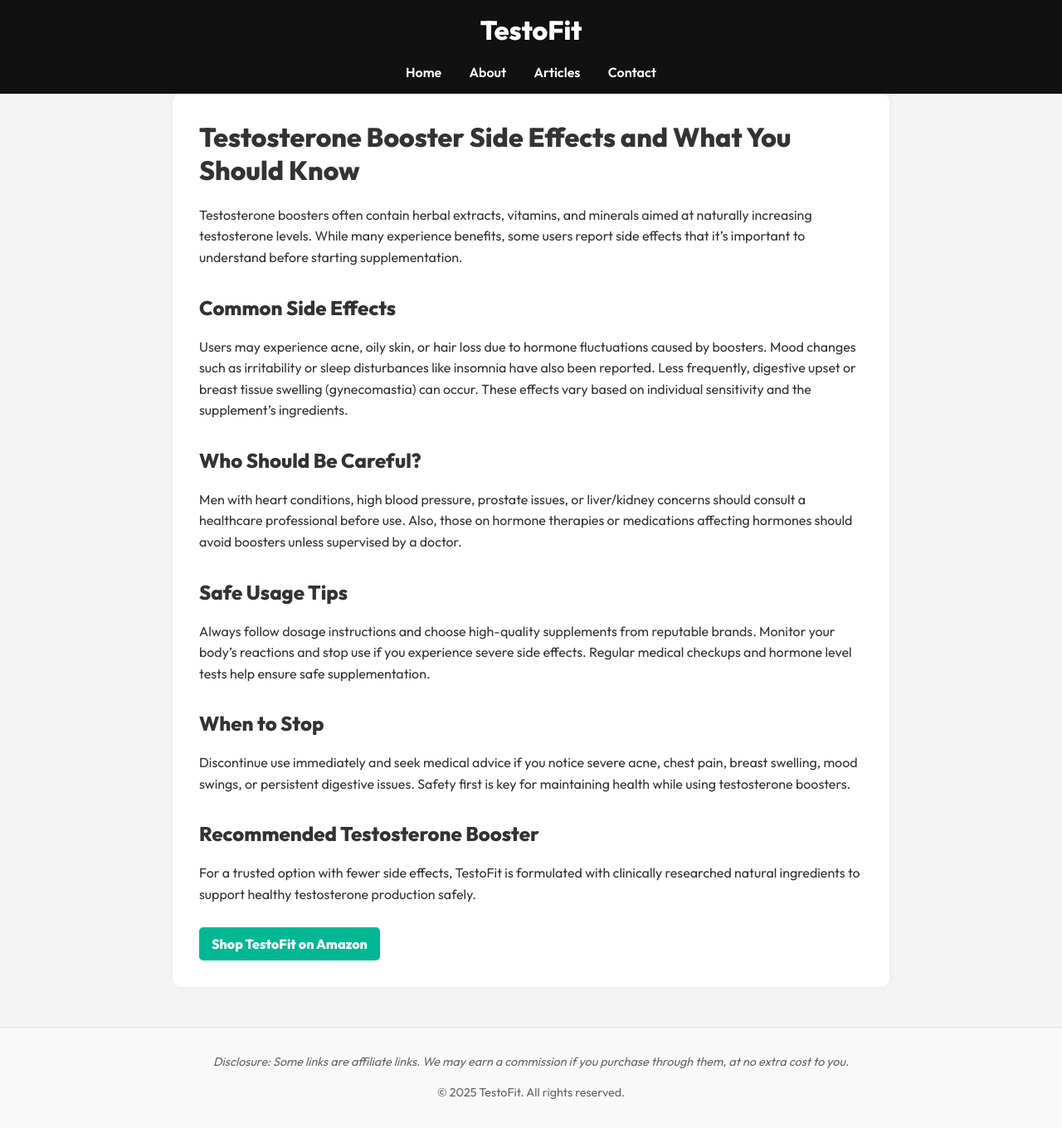
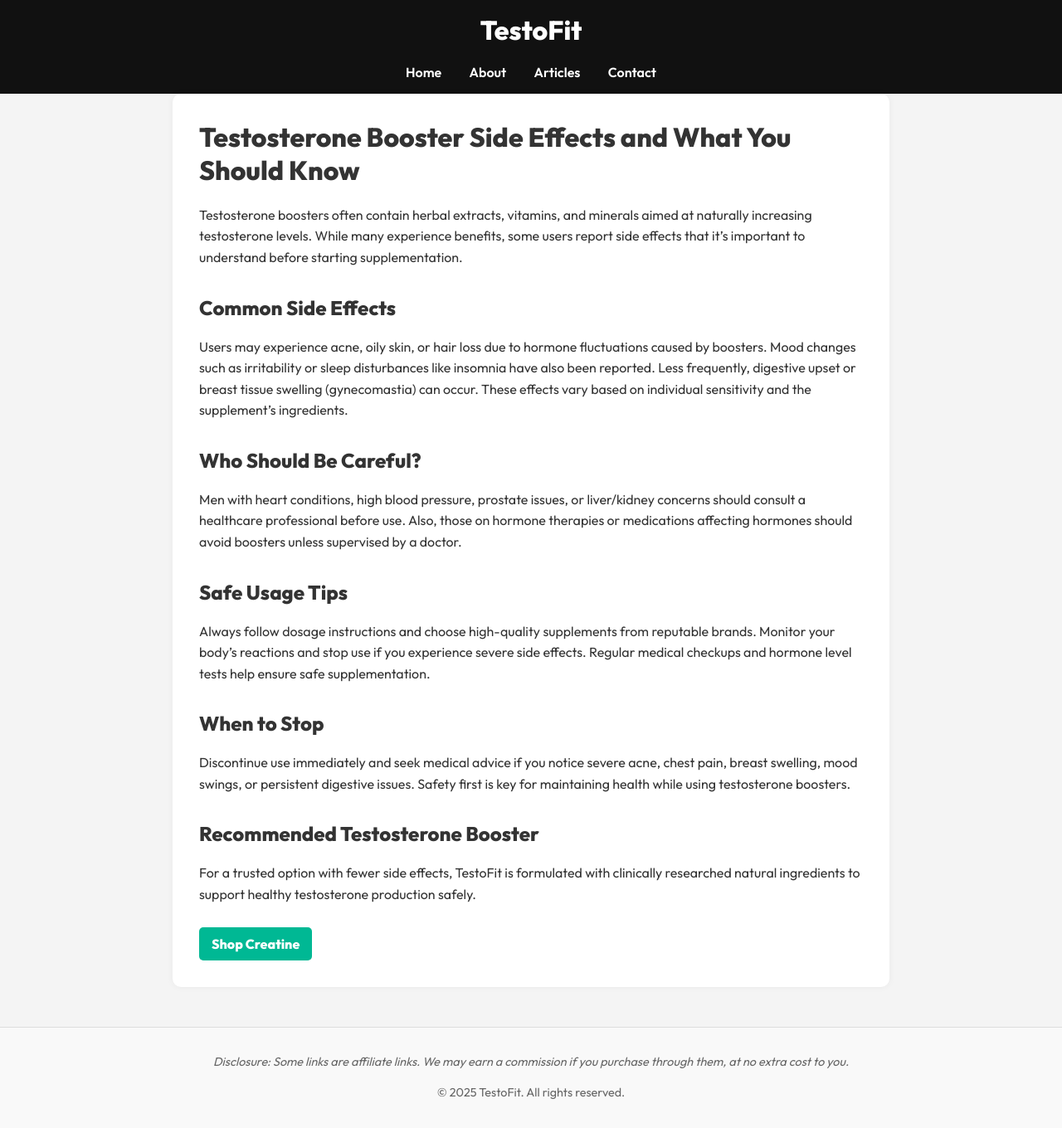
Before and after one commit to kota1v9/TestoFit, a Jekyll site: the page testosterone-booster-side-effects.html, which Jekyll copies as it is, in a window 1280 px wide. Shown: the whole page at 83% size. Built offline with Jekyll 4.4.1, drawn with Linux system fonts in a browser that asks for light colours.

Commit message:
Update testosterone-booster-side-effects.html

```diff
--- a/testosterone-booster-side-effects.html
+++ b/testosterone-booster-side-effects.html
@@ -102,7 +102,7 @@
     <h2>Recommended Testosterone Booster</h2>
     <p>For a trusted option with fewer side effects, TestoFit is formulated with clinically researched natural ingredients to support healthy testosterone production safely.</p>
     <a href="https://www.amazon.com/Nutricost-Creatine-Monohydrate-Micronized-Powder/dp/B01EVVQX9U/ref=pd_hp_d_btf_rpt_sd_biaws_c_5?_encoding=UTF8&dd=04JsTgh5TPwI64HfYcgsJdNGzeC2M1AGI-JCm90QnS4%2C&ddc_refnmnt=free&pd_rd_i=B01EVVQX9U&pd_rd_w=9JQ8e&content-id=amzn1.sym.b8fbc812-bed0-4266-bf60-df0c3c067ef0&pf_rd_p=b8fbc812-bed0-4266-bf60-df0c3c067ef0&pf_rd_r=02G446REBQFNDHF1C5RP&pd_rd_wg=s3DqQ&pd_rd_r=0e611672-412e-4f99-aca3-62af66bd5895&th=1&tag=TestoFit-20" target="_blank" rel="nofollow noopener noreferrer" class="btn">
-      Shop TestoFit on Amazon
+      Shop Creatine
     </a>
 
   </main>
```
